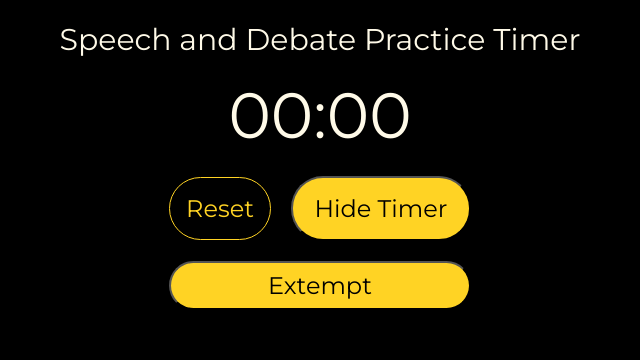
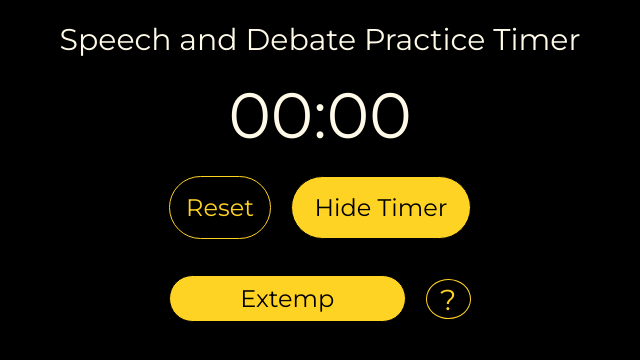
Before and after one commit to deniswells59/speech-timer, a Vue app: page / in a window 1280 px wide. Shown: the top 360 px of the page, without its empty margins (320-960 px from the left). Built offline with nearby package versions, Linux system fonts and the light colour scheme.

Commit message:
simple modal

```diff
--- a/package.json
+++ b/package.json
@@ -11,6 +11,7 @@
     "format": "prettier --write src/"
   },
   "dependencies": {
+    "bootstrap-icons": "^1.11.3",
     "moment": "^2.30.1",
     "vue": "^3.4.29"
   },
--- a/src/App.vue
+++ b/src/App.vue
@@ -22,10 +22,10 @@ onMounted(() => {
 
   <main>
     <div>
-      <button class="secondary small" @click="store.resetTimer()">Reset</button>
       <button class="primary small toggleButton" @click="store.toggleTimer()">
         {{ store.showTimer ? 'Hide' : 'Show' }} Timer
       </button>
+      <button class="secondary small" @click="store.resetTimer()">Reset</button>
     </div>
 
     <div class="timer-button-container" v-for="timerType in TIMER_TYPES" :key="timerType.name">
@@ -49,5 +49,11 @@ button.toggleButton {
 
 div.timer-button-container {
   display: flex;
+  margin: 1rem 0rem;
+}
+
+main {
+  display: flex;
+  flex-direction: column;
 }
 </style>
--- a/src/assets/base.css
+++ b/src/assets/base.css
@@ -1,5 +1,6 @@
 :root {
   --c-dark: #000;
+  --c-dark-contrast: #4e4b4b;
   --c-light: #fffae8;
   --c-primary: #ffd324;
 }
--- a/src/assets/main.css
+++ b/src/assets/main.css
@@ -1,4 +1,5 @@
 @import './base.css';
+@import 'bootstrap-icons/font/bootstrap-icons';
 
 #app {
   max-width: 1280px;
@@ -13,11 +14,11 @@
 button {
   font-family: 'Montserrat', sans-serif;
   font-size: 1.5rem;
-  padding: 0.5rem 4rem;
+  padding: 0.5rem 3rem;
   border-radius: 2rem;
-  min-width: 260px;
   margin: 10px;
   cursor: pointer;
+  border: 1px solid black;
 }
 button.primary {
   background: var(--c-primary);
@@ -33,3 +34,16 @@ button.small {
   min-width: 10px;
   padding: 1rem;
 }
+
+button.circle {
+  width: 65px;
+  height: 40px;
+  padding: 2px;
+  font-size: 1.8rem;
+  border-radius: 50%;
+  display: block;
+  min-width: 1px;
+  background: var(--c-dark);
+  border: 1px solid var(--c-primary);
+  color: var(--c-primary);
+}
--- /dev/null
+++ b/src/components/SimpleModal.vue
@@ -0,0 +1,46 @@
+<template>
+  <div v-if="showModal" class="modal-overlay">
+    <div class="modal-content">
+      <slot></slot>
+      <button class="primary" @click="closeModal">Close</button>
+    </div>
+  </div>
+</template>
+
+<script>
+export default {
+  props: {
+    showModal: Boolean,
+  },
+  methods: {
+    closeModal() {
+      this.$emit('close-modal');
+    },
+  },
+};
+</script>
+
+<style>
+.modal-overlay {
+  position: fixed;
+  top: 0;
+  left: 0;
+  width: 100%;
+  height: 100%;
+  background-color: rgba(0, 0, 0, 0.5);
+  display: flex;
+  justify-content: center;
+  align-items: center;
+}
+
+.modal-content {
+  background-color: var(--c-dark-contrast);
+  padding: 20px;
+  border-radius: 5px;
+}
+
+button {
+  float: right;
+  padding: 0.5rem 2rem;
+}
+</style>
--- a/src/components/TimerButton.vue
+++ b/src/components/TimerButton.vue
@@ -1,4 +1,6 @@
 <script setup>
+import { ref } from 'vue';
+import SimpleModal from './SimpleModal.vue';
 import { store } from '../store';
 
 const props = defineProps({
@@ -6,16 +8,54 @@ const props = defineProps({
   totalTime: String,
   timestamps: Array,
 });
+
+const showModal = ref(false);
 </script>
 
 <template>
-  <button class="primary" @click="store.startTimer(props.totalTime, props.timestamps)">
-    {{ props.name }}
-  </button>
+  <div class="button-group">
+    <button class="primary" @click="store.startTimer(props.totalTime, props.timestamps)">
+      {{ props.name }}
+    </button>
+
+    <button class="circle" @click="showModal = true">?</button>
+  </div>
+
+  <SimpleModal :showModal="showModal" @close-modal="showModal = false">
+    <h2>{{ name }}</h2>
+    <p>Starts a {{ totalTime }} minute timer with notifications at:</p>
+    <ul>
+      <li v-for="timestamp in timestamps" v-bind:key="timestamps.indexOf(timestamp)">
+        <span v-if="timestamp.minutes < 10">0</span>
+        <p>{{ timestamp.minutes ?? '00' }}</p>
+
+        <span>:</span>
+
+        <span v-if="timestamp.seconds < 10">0</span>
+        <p>{{ timestamp.seconds ?? '00' }}</p>
+      </li>
+    </ul>
+  </SimpleModal>
 </template>
 
 <style scoped>
+div.button-group {
+  display: flex;
+  justify-content: space-between;
+  align-items: center;
+  width: 100%;
+}
+
 button.primary {
   width: 100%;
 }
+
+p,
+li {
+  font-size: 16px;
+}
+
+li > * {
+  display: inline;
+}
 </style>
--- a/src/constants/timerTypes.js
+++ b/src/constants/timerTypes.js
@@ -1,6 +1,6 @@
 export default [
   {
-    name: 'Extempt',
+    name: 'Extemp',
     totalTime: '7',
     timestamps: [
       { minutes: 5, seconds: 0 },
```
Also changed, not shown: 1 other file (tests, documents, lock files or other folders).
